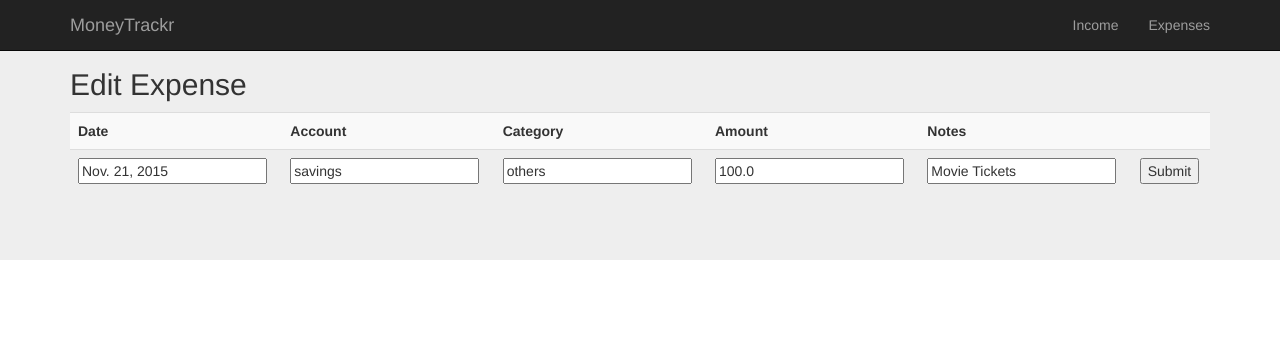
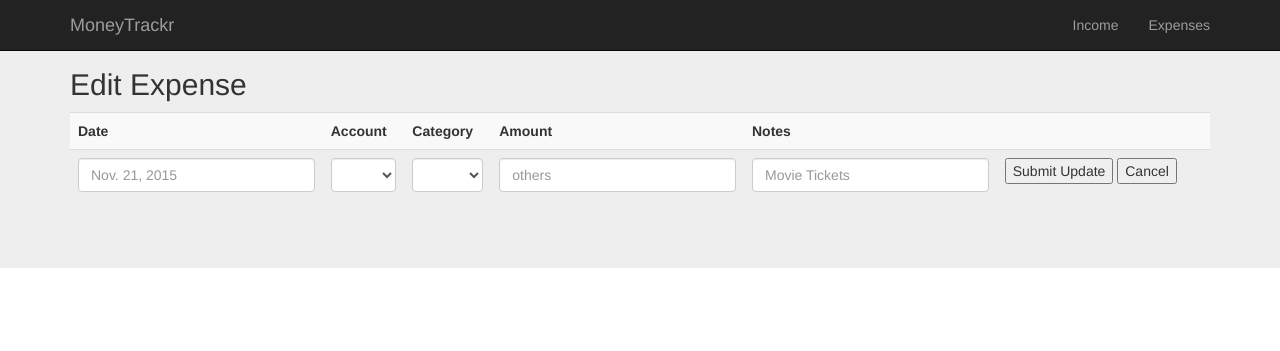
Before and after one commit to MoneyTrackr/MoneyTrackr, a Django app: page /expense/1/edit in a window 1280 px wide. Shown: the top 351 px of the page. Run offline with Django 3.2, Linux system fonts and the light colour scheme; data comes from the database, SQL or seed files in the repository; lists and menus that the app fills with data are empty; parts of the project's set-up code (start-up, migrations or seed data) failed here and were passed over; some libraries are stand-ins or nearby versions.

Commit message:
add dropdowns for account and category fields; add cancel button for the edit.html

```diff
--- a/application/templates/expense/edit.html
+++ b/application/templates/expense/edit.html
@@ -14,10 +14,8 @@
         </div>
     </div>
 
-
         <table class = "table table-striped table-hover table-responsive">
             <tr>
-
                 <th>Date</th>
                 <th>Account</th>
                 <th>Category</th>
@@ -25,18 +23,39 @@
                 <th>Notes</th>
                 <th></th>
             </tr>
+            {% if expense %}
+                <tr>
+                    <form method="POST" class="post-form">{% csrf_token %}
+                        <td>{{ form.date.errors }}
+                            <input id="id_date" type="text" name="date" class="form-control" placeholder="{{ expense.date }}">
+                        </td>
 
-            {% if expense %}
-                <tr><form method="post" action="">{% csrf_token %}
-                    <td><input type="text" name="date" value="{{ expense.date }}"> </td>
-                    <td><input type="text" name="account" value="{{ expense.account.name }}"> </td>
-                    <td><input type="text" name="category" value="{{ expense.category.name }}"></td>
-                    <td><input type="text" name="amount" value="{{ expense.amount }}"></td>
-                    <td><input type="text" name="notes" value="{{ expense.notes }}"></td>
+                        <td>{{ form.account.errors }}
+                            <select id="id_account" name="account" class="form-control">
+                            {% for x,y in form.fields.account.choices %}
+                                <option value={{ x }}>{{y}}</option>
+                            {% endfor %}
+                            </select>
+                        </td>
+
+                    <td>{{ form.category.errors }}
+                        <select id="id_category" name="category" class="form-control">
+                            {% for x,y in form.fields.category.choices %}
+                                <option value={{ x }}>{{y}}</option>
+                            {% endfor %}
+                        </select>
+                    </td>
+
+                    <td>{{ form.amount.errors }}
+                        <input id="id_amount" type="text" name="category" class="form-control" placeholder="{{ expense.category.name }}">
+                    </td>
+                    <td> {{ form.notes.errors }}
+                        <input id="id_notes" type="text" name="notes" class="form-control" placeholder="{{ expense.notes }}">
+                    </td>
                     <td>
-                          <input type="submit" value="Submit">
-
-                  </td>
+                        <input type="submit" id="id_update_expense" value="Submit Update">
+                        <input type="button" value="Cancel" onclick="window.location='http://localhost:8000/expense/'" id="id_cancel_expense">
+                    </td>
                    </form>
                 </tr>
 
```
